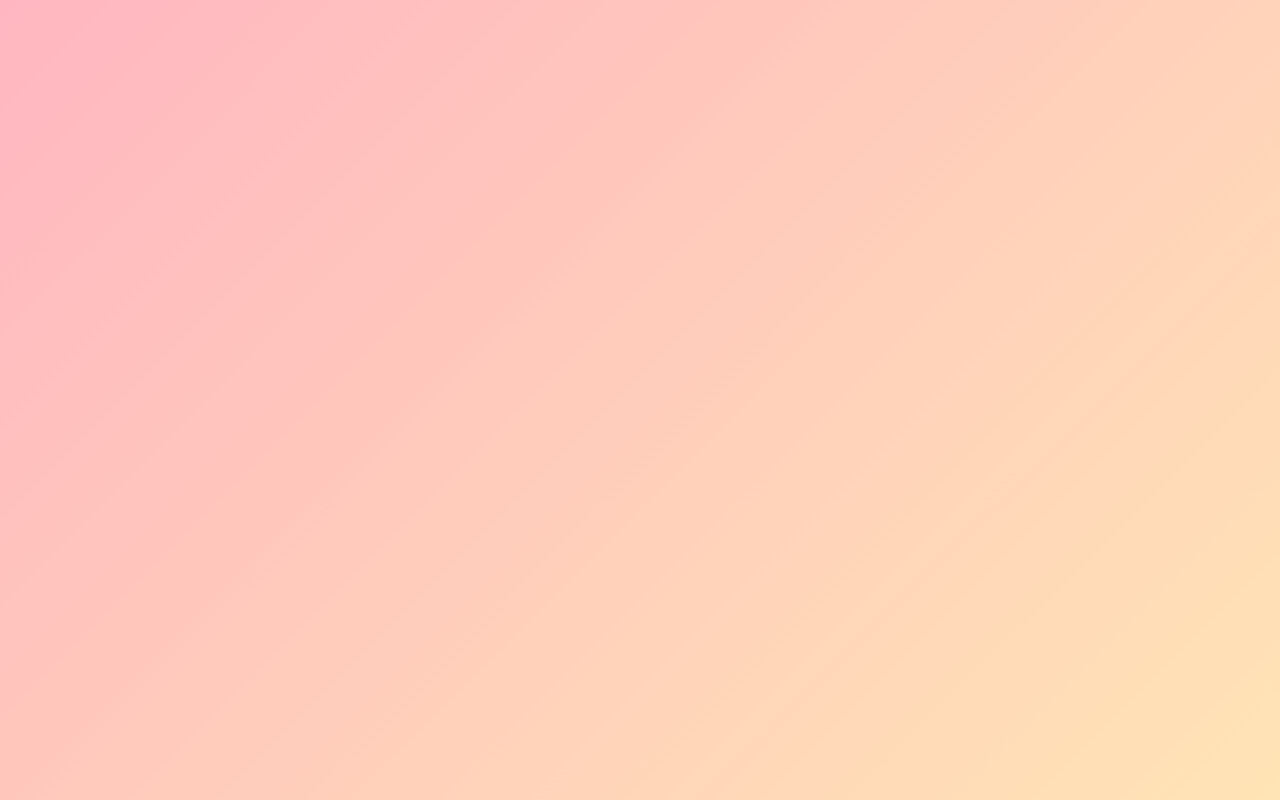
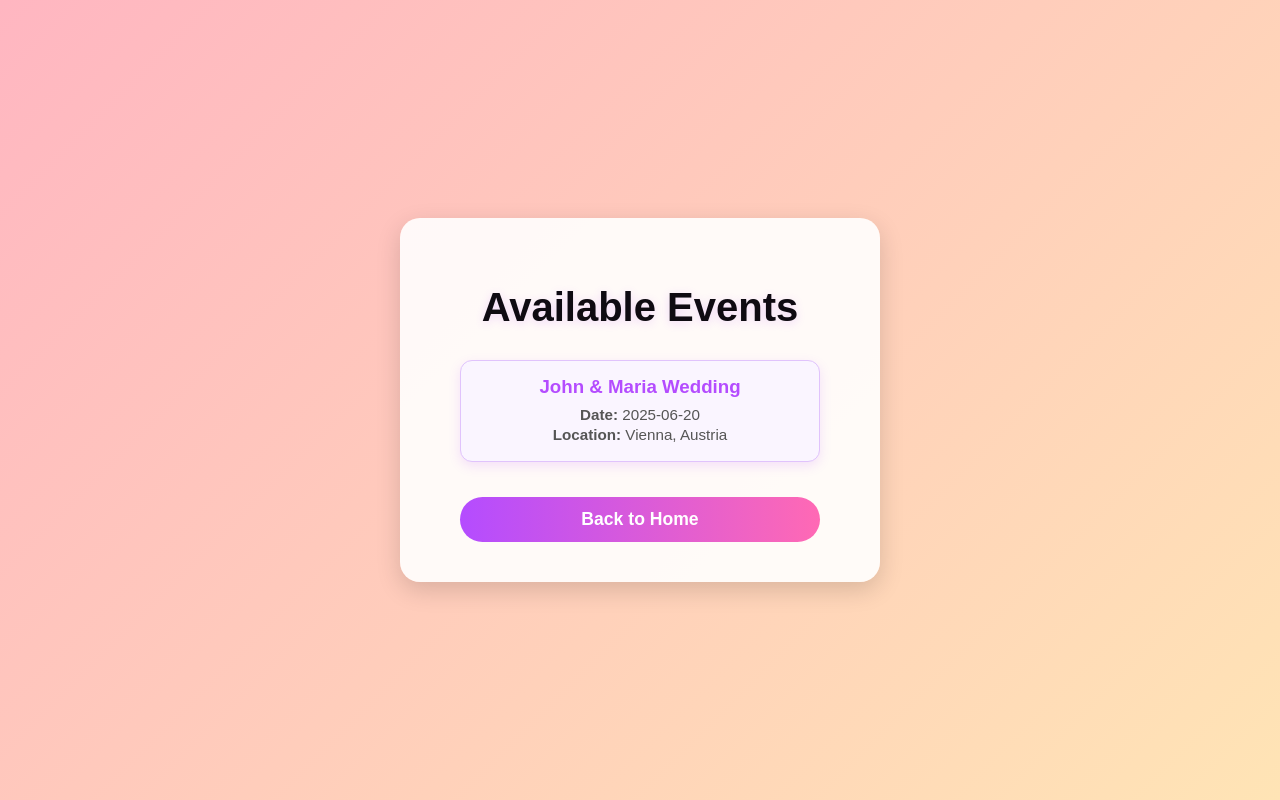
Before and after one commit to denysa2004/EventPlanner, a React (Create React App) app in the folder my-react-app/: page /see-events in a window 1280 px wide. Before the commit this address had no page. Built offline with nearby package versions, Linux system fonts and the light colour scheme.

Commit message:
Corrected some mistakes

```diff
--- a/my-react-app/src/App.jsx
+++ b/my-react-app/src/App.jsx
@@ -4,7 +4,7 @@ import Login from "./pages/Login";
 import Register from "./pages/Register";
 import Home from "./pages/Home";
 import CreateEvent from "./pages/CreateEvent"
-import SeeEvent from "./pages/SeeEvents"
+import SeeEvents from "./pages/SeeEvents"
 
 function App() {
   return (
@@ -14,6 +14,7 @@ function App() {
         <Route path="/register" element={<Register />} />
         <Route path="/home" element={<Home />} />
         <Route path="/create-event" element={<CreateEvent /> }/>
+        <Route path="/see-events" element={<SeeEvents />}/>
       </Routes>
     </Router>
   );
--- a/my-react-app/src/pages/SeeEvents.jsx
+++ b/my-react-app/src/pages/SeeEvents.jsx
@@ -2,9 +2,10 @@ import { useNavigate } from "react-router-dom";
 import "../styles/Register.css";
 import "../styles/Home.css";
 import "../styles/SeeEvents.css";
-import { useState } from "react";
 
 function SeeEvents(){
+    const navigate = useNavigate();
+
     return (
         <div className="register-page">
             <div className="register-form">
@@ -16,7 +17,7 @@ function SeeEvents(){
                     <p><strong>Location:</strong> Vienna, Austria</p>
                 </div>
 
-                <button className="btn" type="button" onClick={() => navigate("/")}
+                <button className="btn" type="button" onClick={() => navigate("/home")}
                         style={{ marginTop: "20px" }}
                         >Back to Home</button>
             </div>
@@ -24,4 +25,4 @@ function SeeEvents(){
     );
 }
 
-export default SeeEvents();
+export default SeeEvents;
```
